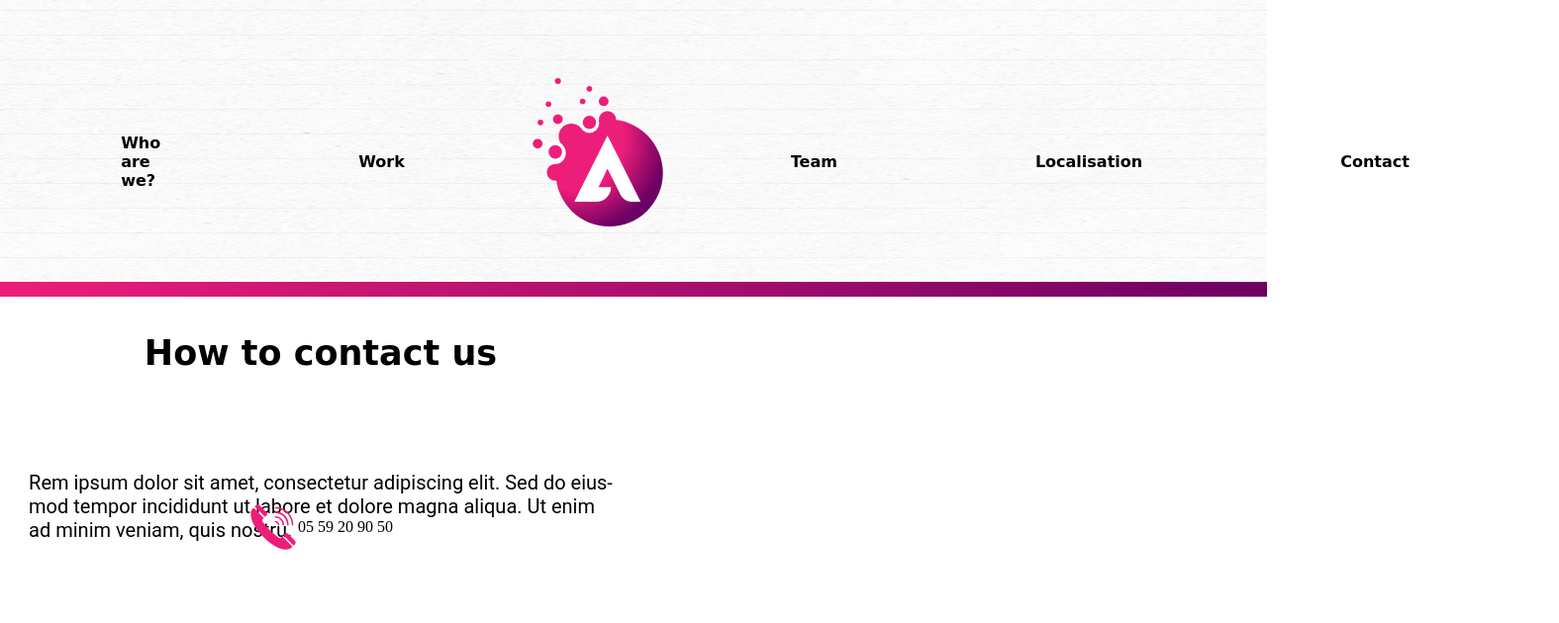
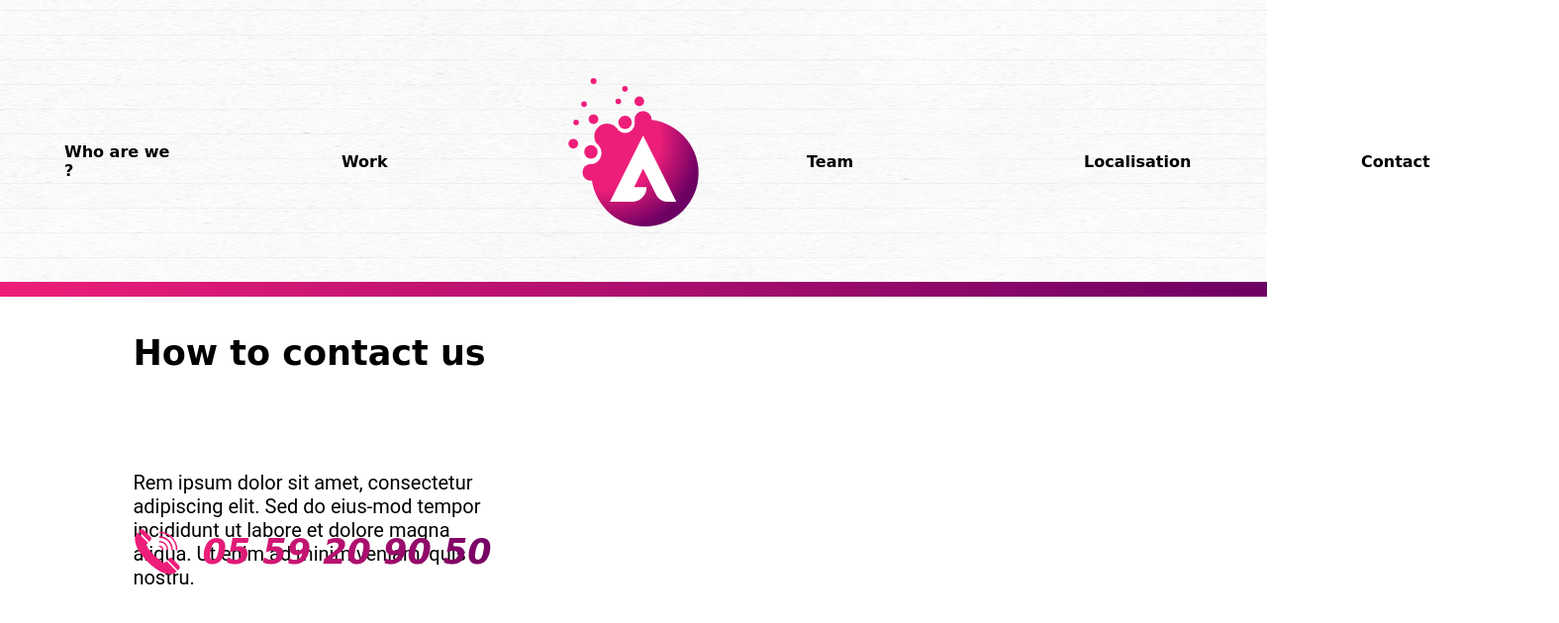
Before and after one commit to LOVE-Keqing/Redmoot, a plain HTML site: page CODE/index.html in a window 1280 px wide. Shown: the top 630 px of the page at 99% size, 1575 px wide, since content can reach past the window. Drawn offline with Linux system fonts and the light colour scheme.

Commit message:
Ajout de la section How to contact us

```diff
--- a/CODE/styleAccueil.css
+++ b/CODE/styleAccueil.css
@@ -68,8 +68,9 @@ header {
 
   .text-link {
     margin-bottom: 10px;
-    margin-left: 100px;
-    margin-right: 100px;
+    margin-left: 80px;
+    margin-right: 80px;
+    width: 120px;
     color: #000;
     text-decoration: none;
     font-weight: bold;
@@ -108,6 +109,7 @@ header {
     justify-content: center;
     justify-items: center;
     text-align: left;
+    width: 60%;
   }
 
   .titre {
@@ -116,6 +118,8 @@ header {
     display: flex;
     font-size: 35px;
     font-family: "Permanent Marker", cursive;
+    text-align: left;
+    width: 100%;
   }
 
   .lorem {
@@ -130,12 +134,34 @@ header {
     grid-column: 1;
     grid-row: 3;
     display: flex;
-    align-items: bottom;
+    width: 100%;
+    align-items: center;
+
   }
 
   .phone {
     grid-column: 1;
     grid-row: 3;
+    display: flex;
     width: 50px;
     height: 50px;
+    align-items: left;
   }
+
+  .num {
+    grid-column: 1;
+    grid-row: 3;
+    display: flex;
+    font-size: 35px;
+    font-family: "Permanent Marker", cursive;
+    background-image: linear-gradient(to right, #ed1e79, #6d0063);
+    background-clip: text;
+    -webkit-background-clip: text;
+    -webkit-text-fill-color: transparent;
+    font-style: italic;
+    font-weight: bold;
+    text-align: left;
+    width: 100%;
+    margin-left: 20px;
+    align-items: center;
+  }
```
Also changed, not shown: CODE/index.html (+2 -2 lines), infos.txt.
